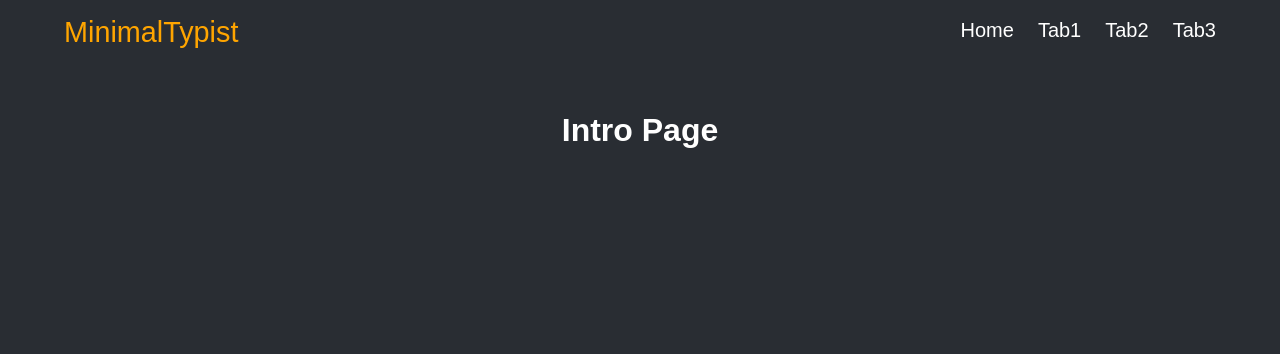
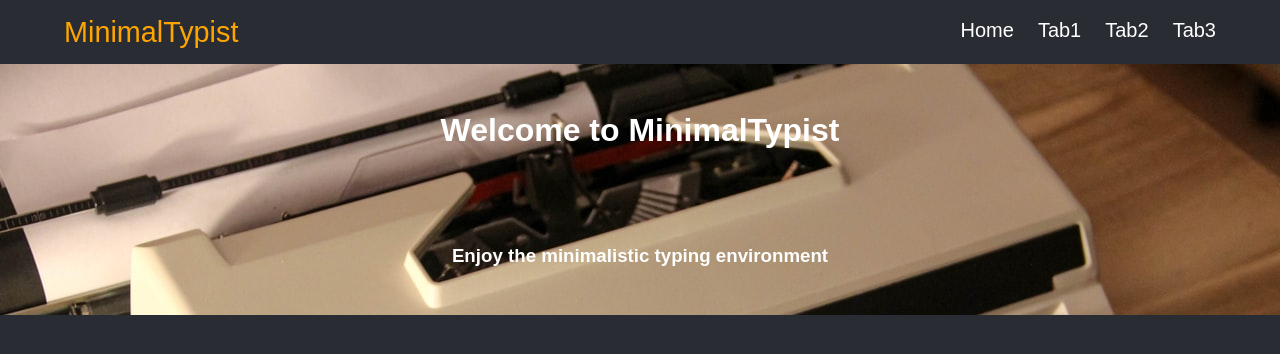
Before and after one commit to matthew8541/MinimalTypist, a React (Create React App) app: page / in a window 1280 px wide. Shown: the top 354 px of the page. Built offline with nearby package versions, Linux system fonts and the light colour scheme.

Commit message:
styles update and refresh bug fix

```diff
--- a/src/components/TypingArea.js
+++ b/src/components/TypingArea.js
@@ -164,6 +164,7 @@ const TypingArea = () => {
         dispatch(resetTimer())
         setCurrentWords(getNewWords());
         setNextWords(getNewWords());
+        dispatch(changeGameStatus({ type: START }));
       }}>Refresh</Button>
     </div>
   );
--- a/src/pages/Intro.js
+++ b/src/pages/Intro.js
@@ -1,5 +1,6 @@
 // import classes from "./Intro.module.css"
 import React, { useEffect } from 'react'
+import classes from "./Intro.module.css"
 
 const Intro = () => {
   useEffect(() => {
@@ -7,8 +8,9 @@ const Intro = () => {
   }, [])
 
   return (
-    <div>
-      <h1 className="centered">Intro Page</h1>
+    <div className={classes.intro}>
+      <h1 className="centered">Welcome to MinimalTypist</h1>
+      <h3 className="centered">Enjoy the minimalistic typing environment</h3>
     </div>
   );
 };
--- a/src/pages/Intro.module.css
+++ b/src/pages/Intro.module.css
@@ -0,0 +1,7 @@
+.intro {
+    display: flex;
+    flex-direction: column;
+    flex: 1;
+    height: 300%;
+    background-image: url("../images/intro.jpeg");
+}
```
Also changed, not shown: src/images/intro.jpeg (added).
